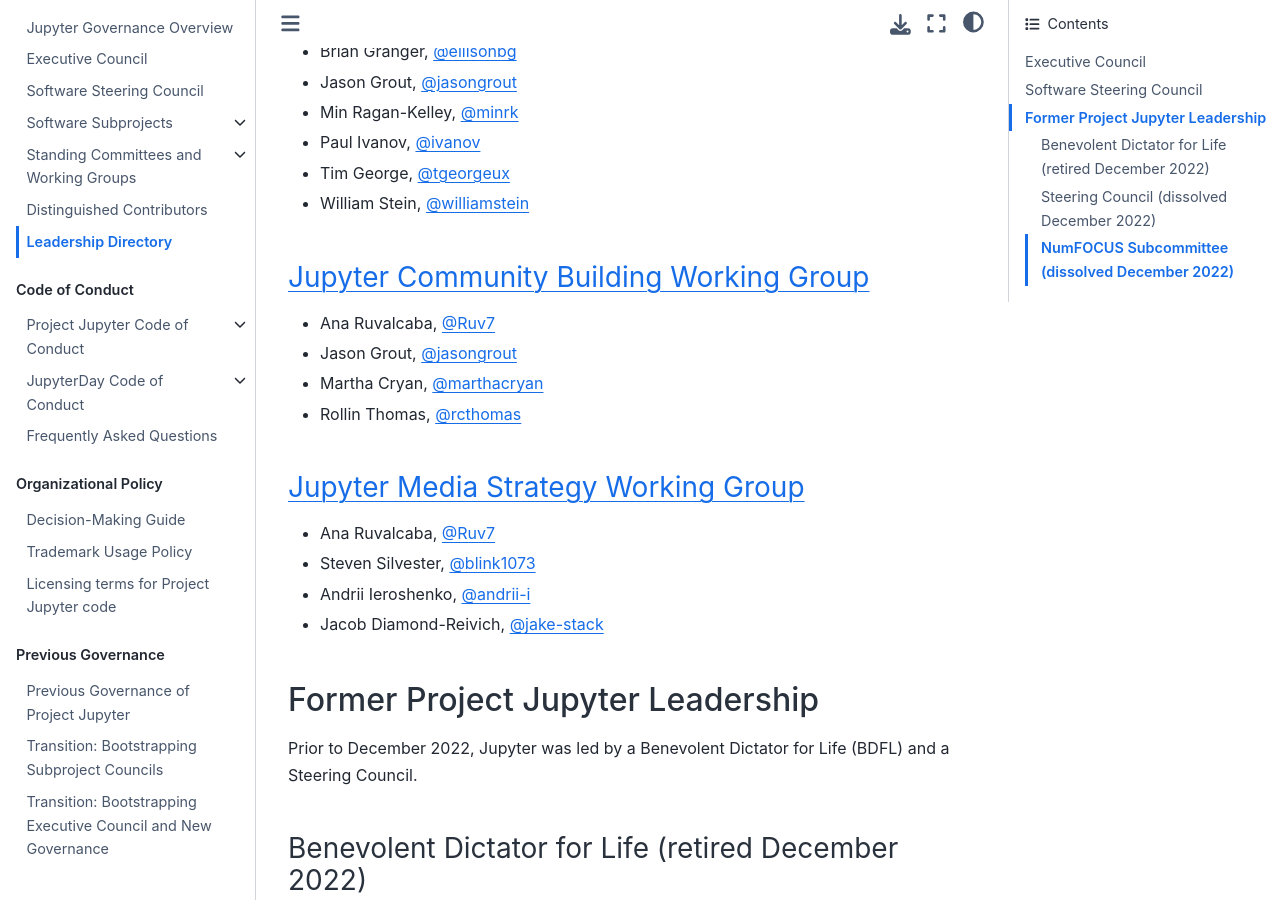
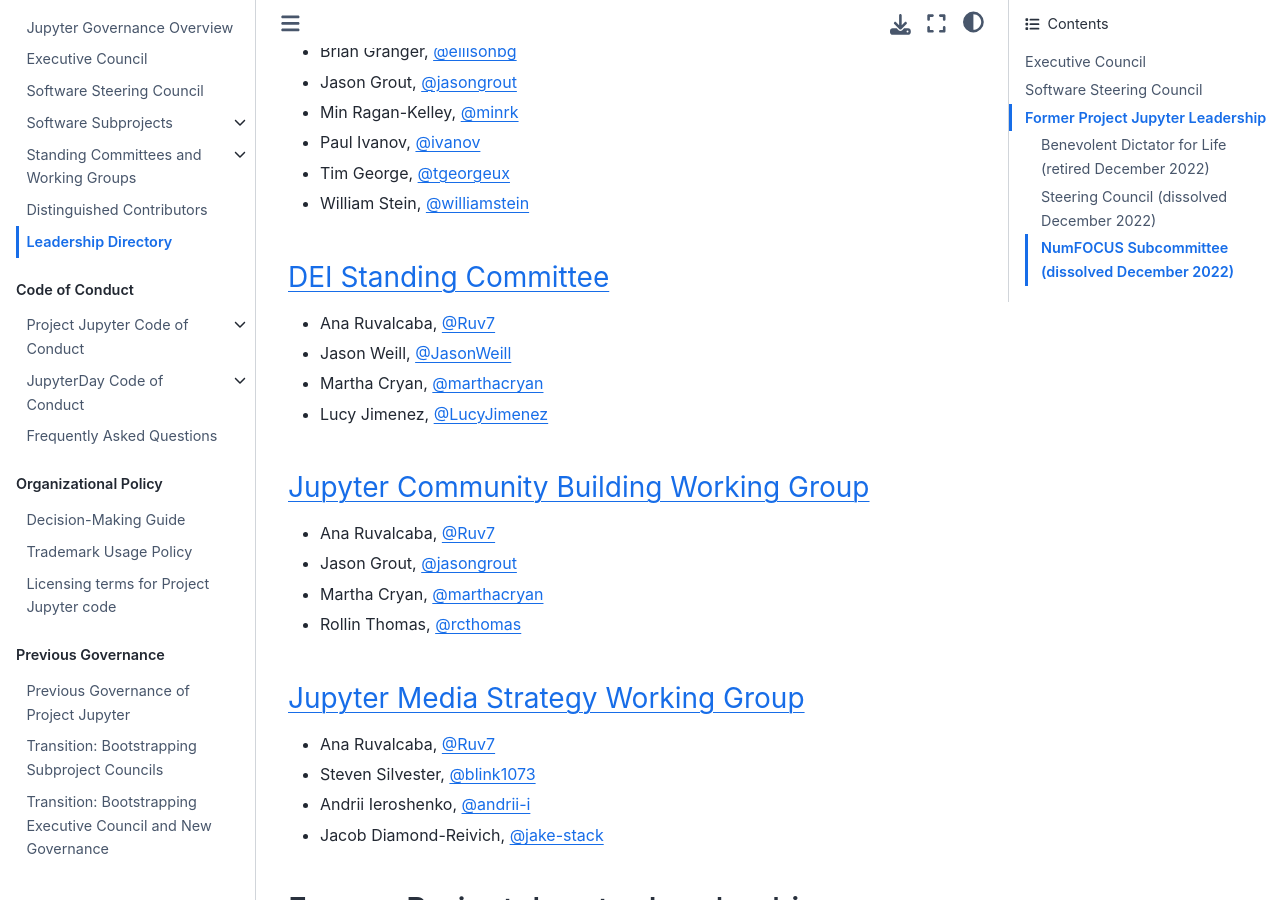
Before and after one commit to jupyter/governance, a Jupyter Book: the page built from people.md, in a window 1280 px wide and 900 px high, scrolled down 1173 px. Built offline with Jupyter Book 1.0.4 settings and Sphinx 7.4.7 and the Sphinx Book theme 1.1.4, drawn with Linux system fonts in a browser that asks for light colours; pages that are not in the unit, such as notebooks, are missing from menus.

Commit message:
Add the DEI standing committee to people.md

```diff
--- a/people.md
+++ b/people.md
@@ -36,6 +36,13 @@
 - Paul Ivanov, [@ivanov](https://github.com/ivanov)
 - Tim George, [@tgeorgeux](https://github.com/tgeorgeux)
 - William Stein, [@williamstein](https://github.com/williamstein)
+
+### [DEI Standing Committee](charters/DeiCharter.md)
+
+- Ana Ruvalcaba, [@Ruv7](https://github.com/Ruv7)
+- Jason Weill, [@JasonWeill](https://github.com/JasonWeill)
+- Martha Cryan, [@marthacryan](https://github.com/marthacryan)
+- Lucy Jimenez, [@LucyJimenez](https://github.com/LucyJimenez)
 
 ### [Jupyter Community Building Working Group](communitybuildingworkinggroup.md)
 
```
